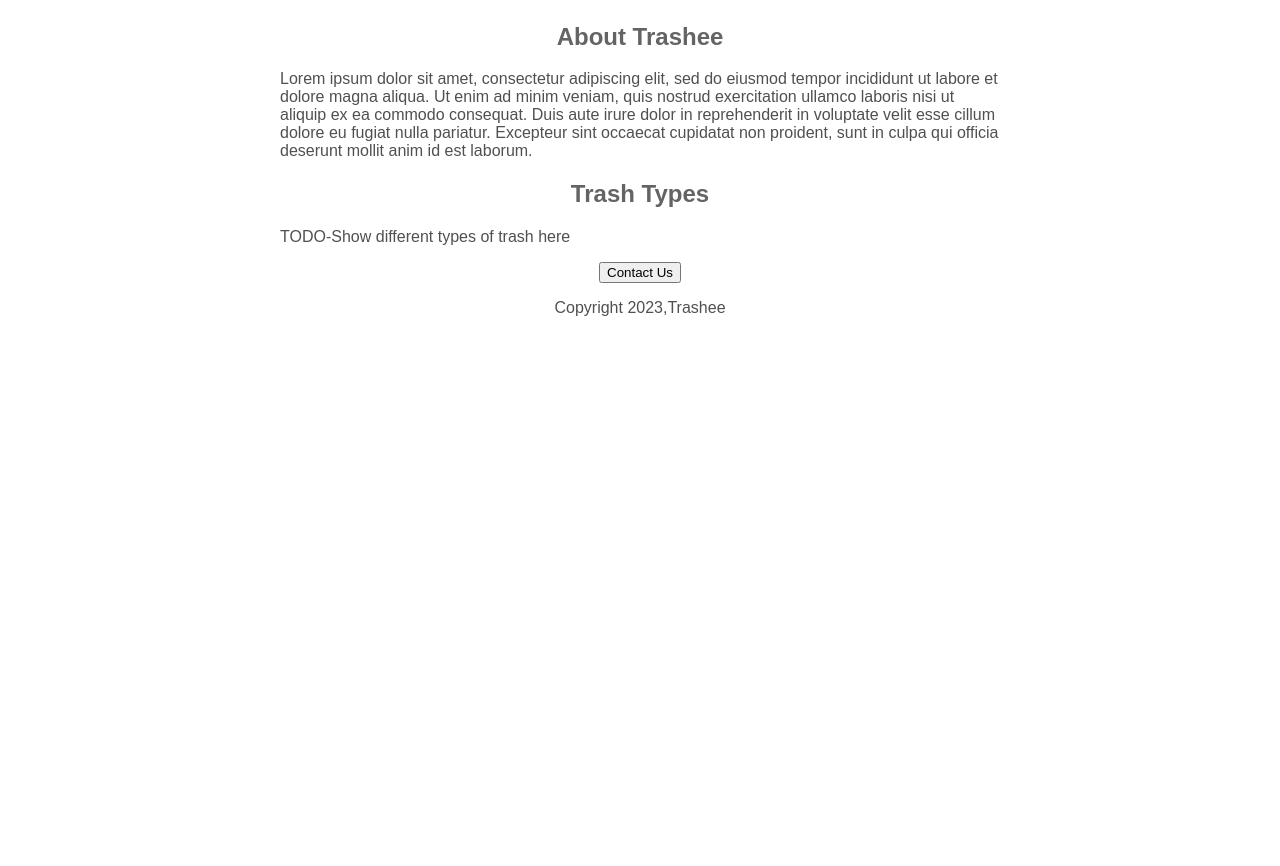
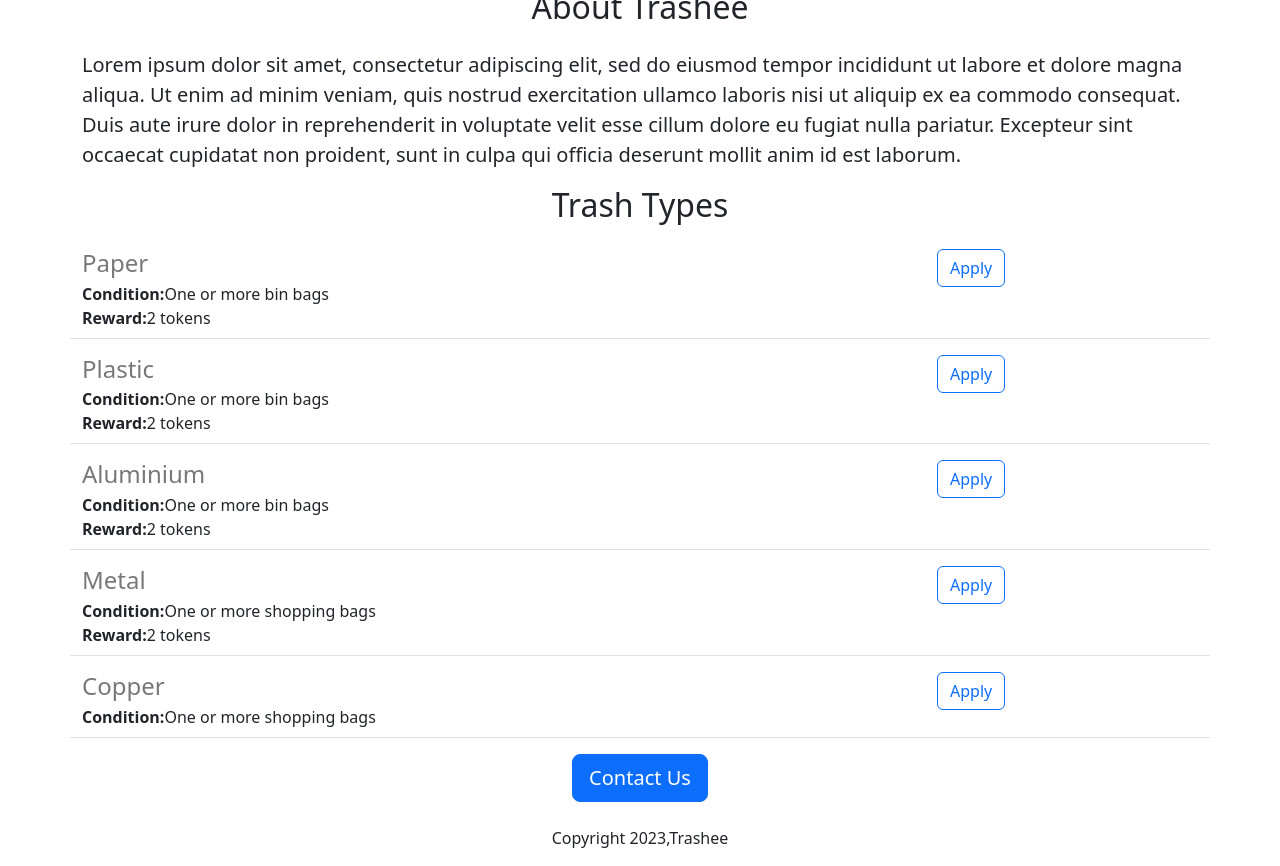
Before and after one commit to PashleneNaidoo/Trashee-Website, a Flask app: page / in a window 1280 px wide. Shown: the part 460-1326 px from the top of the page. Before the commit the page ends 776 px from the top, so only its background shows below. Run offline with Flask 3, Linux system fonts and the light colour scheme.

Commit message:
Added Dynamical Data and API route

```diff
--- a/app.py
+++ b/app.py
@@ -1,10 +1,44 @@
-from flask import Flask,render_template
+from flask import Flask,render_template, jsonify
+
+
+JOBS=[{
+  'title':'Paper',
+  'Conditon': 'One or more bin bags',
+  'Reward' : '2 tokens'
+},
+{
+  'title':'Plastic',
+  'Conditon': 'One or more bin bags',
+  'Reward' : '2 tokens'
+},
+{
+  'title':'Aluminium',
+  'Conditon': 'One or more bin bags',
+  'Reward' : '2 tokens'
+},
+{
+  'title':'Metal',
+  'Conditon': 'One or more shopping bags',
+  'Reward' : '2 tokens'
+},
+{
+  'title':'Copper',
+  'Conditon': 'One or more shopping bags',
+
+}
+]
+
+
 
 app=Flask(__name__)
 
 @app.route('/')
 def hello_Trashee():
-  return render_template('home.html')
+  return render_template('home.html',jobs=JOBS,company_name="Trashee")
+
+@app.route("/api/jobs")
+def list_jobs():
+  return jsonify(JOBS)
 
 if __name__ == '__main__':
   app.run(host='0.0.0.0', debug=True)
--- a/templates/home.html
+++ b/templates/home.html
@@ -1,56 +1,38 @@
 <!DOCTYPE html>
 <html>
   <head>
+    <meta charset="utf-8">
+    <meta name="viewport" content="width=device-width, initial-scale=1">
+    <link href="https://cdn.jsdelivr.net/npm/bootstrap@5.3.2/dist/css/bootstrap.min.css" rel="stylesheet" integrity="sha384-T3c6CoIi6uLrA9TneNEoa7RxnatzjcDSCmG1MXxSR1GAsXEV/Dwwykc2MPK8M2HN" crossorigin="anonymous">
+    <style>
+      #banner{
+        height: 360px;
+        width:100%;
+        object-fit:cover;
+      }
+    </style>
     <title>
       Trashee
     </title>
-    <style>
-      h1{
-        font-size:40px;
-        font-family: sans-serif ;
-        font-weight:normal;
-        color: rgb(100,100,100);
-        text-align: center;
-      }
 
-      #banner{width:100%;
-              height: 360px;
-              object: fit cover;;
+  </head>
+  <body class="container">
+    <div id="container">
+      <h1 class="text-center mt-2 mb-4">{{company_name}} </h1>
+      <img class="img-fluid" id="banner" src=https://trashee-website--pashlenetictac2.repl.co/static/banner1.png >
+      <h2 class="text-center mt-2 mb-4"> About Trashee </h2>
+      <p class="lead" >Lorem ipsum dolor sit amet, consectetur adipiscing elit, sed do eiusmod tempor incididunt ut labore et dolore magna aliqua. Ut enim ad minim veniam, quis nostrud exercitation ullamco laboris nisi ut aliquip ex ea commodo consequat. Duis aute irure dolor in reprehenderit in voluptate velit esse cillum dolore eu fugiat nulla pariatur. Excepteur sint occaecat cupidatat non proident, sunt in culpa qui officia deserunt mollit anim id est laborum.</p>
+      <h2 class="text-center mt-2 mb-4">Trash Types</h2>
+      <div>
+          {% for job in jobs %}
+              {% include 'trashitem.html' %}
+          {% endfor %}
+      </div>
 
-      }
 
-      h2{
-        font-family: sans-serif;
-        font: size 32px;
-        color: rgb(100, 100, 100);
-        text-align:center;
-      }
-      p{
-        font-family: sans-serif;
-        color:rgb(80,80,80)
-      }
-      .bodytext{
-        color:rgb(80,80,80)
-      }
-
-      #container{
-        max-width:720px;
-        margin: 0 auto;
-
-      }
-    </style>
-  </head>
-  <body>
-    <div id="container">
-      <h1>Trashee</h1>
-      <img id="banner" src=https://trashee-website--pashlenetictac2.repl.co/static/banner1.png >
-      <h2> About Trashee </h2>
-      <p class="bodytext">Lorem ipsum dolor sit amet, consectetur adipiscing elit, sed do eiusmod tempor incididunt ut labore et dolore magna aliqua. Ut enim ad minim veniam, quis nostrud exercitation ullamco laboris nisi ut aliquip ex ea commodo consequat. Duis aute irure dolor in reprehenderit in voluptate velit esse cillum dolore eu fugiat nulla pariatur. Excepteur sint occaecat cupidatat non proident, sunt in culpa qui officia deserunt mollit anim id est laborum.</p>
-      <h2>Trash Types</h2>
-      <p class="bodytext">TODO-Show different types of trash here</p>
-      <div style="text-align:center;">
-        <button>Contact Us</button>
-        <p>Copyright 2023,Trashee</p>
+      <div class="text-center" >
+        <button class="btn btn-primary btn-lg">Contact Us</button>
+        <p class="mt-4">Copyright 2023,Trashee</p>
       </div>
     </div>
   </body>
--- /dev/null
+++ b/templates/trashitem.html
@@ -0,0 +1,14 @@
+<div class="border-bottom row" style="margin-bottom:16px; padding-bottom:8px;">
+    <div class="col-9">
+      <h4 style='color:rgb(120,120,120); margin-bottom:4px;'>{{ job['title'] }}</h4>
+      <div><b>Condition:</b>{{ job['Conditon'] }}</div>
+      {% if "Reward" in job %}
+          <div>
+              <b>Reward:</b>{{ job['Reward'] }}
+          </div>
+      {% endif %}
+    </div>
+  <div class="col-3">
+    <button type="button" class="btn btn-outline-primary">Apply</button>
+  </div>
+</div>
```
